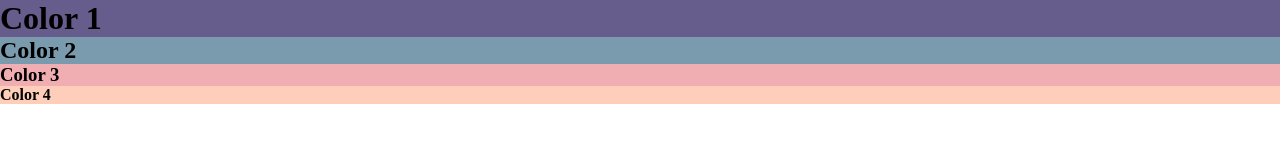
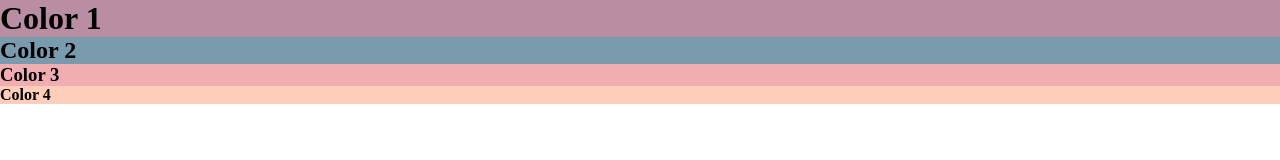
Before and after one commit to maywork/JavaScript-Frist-Step-to-Professional, a plain HTML site: page colorTheme.html in a window 1280 px wide. Drawn offline with Linux system fonts and the light colour scheme.

Commit message:
colorTheme file update

```diff
--- a/colorTheme.html
+++ b/colorTheme.html
@@ -11,12 +11,15 @@
       padding: 0;
     }
     h1 {
-      background-color: #665D8C;
+      /* background-color: #665D8C; */
+      background-color: #b98ea3;
     }
     h2 {
+      /* background-color: #665D8C; */
       background-color: #799BAD;
     }
     h3 {
+      /* background-color: #665D8C; */
       background-color: #F0AEB2;
     }
     h4 {
```
